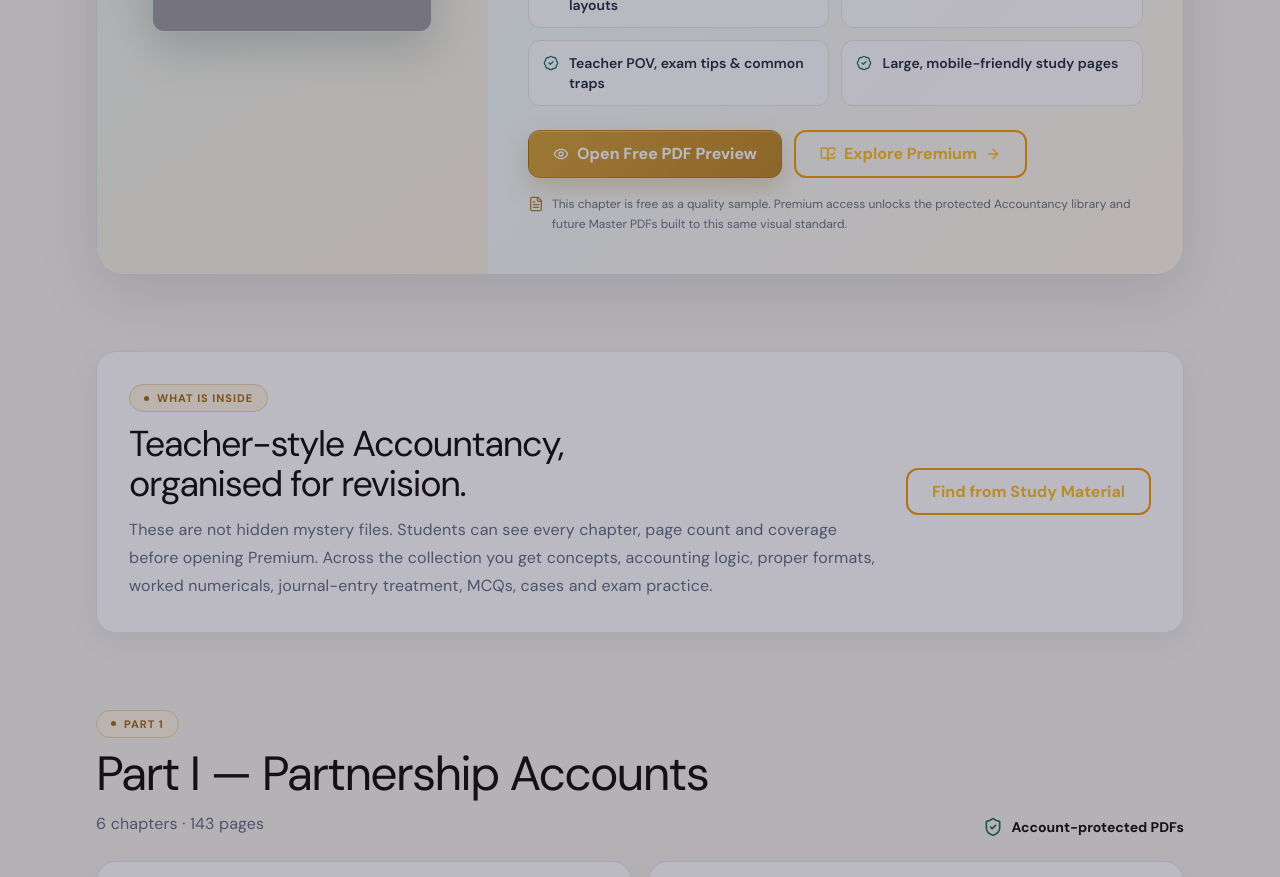
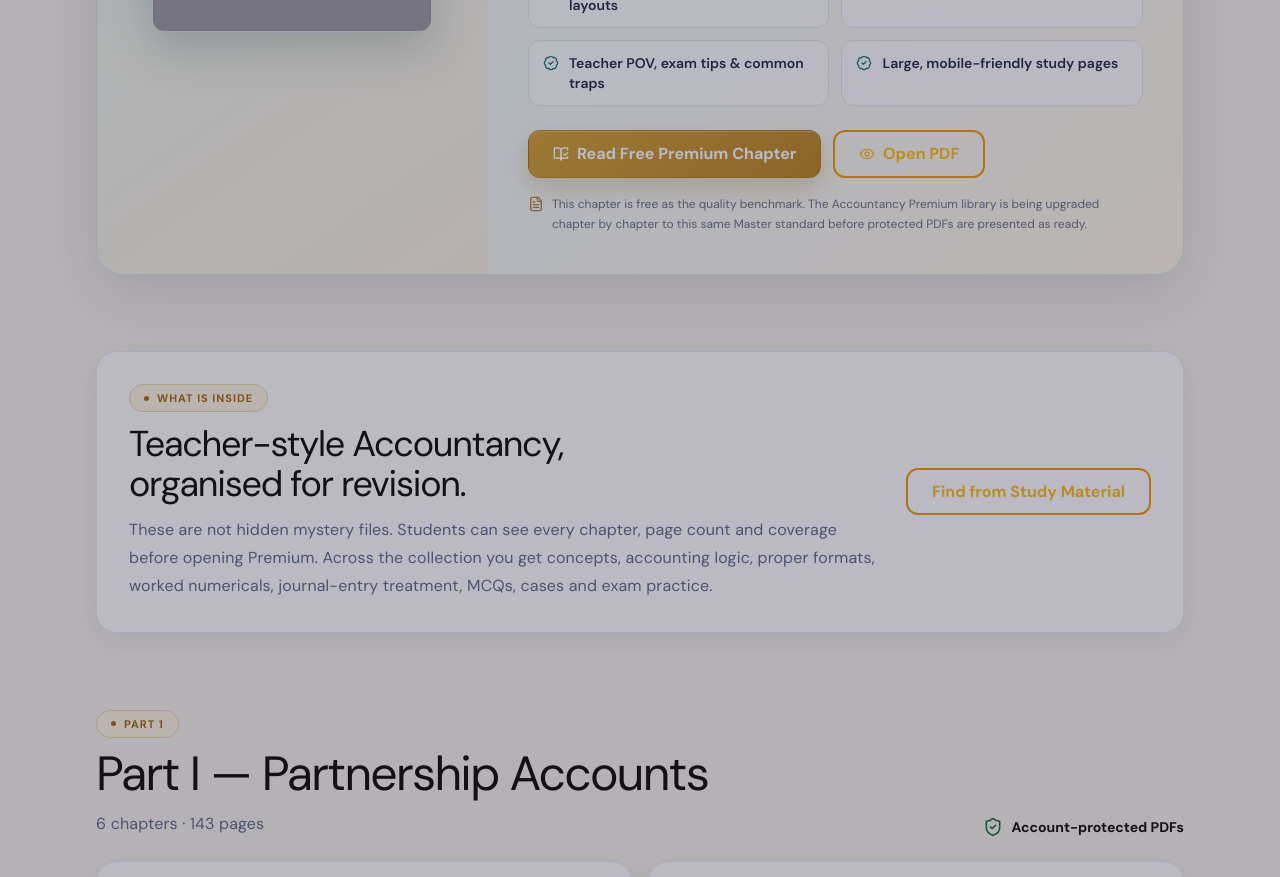
Before and after one commit to infosmitsircommerce-eng/smit-sir-commerce, a React (Vite) app: page /premium/cbse-12-accountancy in a window 1280 px wide. Shown: the part 1160-2037 px from the top of the page. Built offline with nearby package versions, Linux system fonts and the light colour scheme; no server answers; grey boxes are pictures that could not be loaded.

Commit message:
Route premium sample through SEO learning page

```diff
--- a/src/components/premium/AccountancyPremiumPreview.jsx
+++ b/src/components/premium/AccountancyPremiumPreview.jsx
@@ -147,34 +147,33 @@ export default function AccountancyPremiumPreview({ variant = "compact" }) {
             </div>
 
             <div className="flex flex-col sm:flex-row gap-2.5 sm:gap-3 mt-5 sm:mt-6">
+              <Link
+                to="/cbse-class-12-accountancy-financial-ratios-notes"
+                className="btn-primary inline-flex min-h-12 items-center justify-center gap-2"
+                onClick={() =>
+                  void trackEvent("premium_accountancy_sample_landing_click", {
+                    placement: showcase ? "premium_accountancy_page" : "homepage",
+                  })
+                }
+              >
+                <BookOpenCheck className="w-4 h-4" /> Read Free Premium Chapter
+              </Link>
               <a
                 href={ACCOUNTANCY_PREMIUM_SAMPLE_PDF}
                 target="_blank"
                 rel="noopener noreferrer"
                 onClick={openSample}
-                className="btn-primary inline-flex min-h-12 items-center justify-center gap-2"
+                className="btn-secondary inline-flex min-h-12 items-center justify-center gap-2"
               >
-                <Eye className="w-4 h-4" /> Open Free PDF Preview
+                <Eye className="w-4 h-4" /> Open PDF
               </a>
-              <Link
-                to="/premium/cbse-12-accountancy"
-                className="btn-secondary inline-flex min-h-12 items-center justify-center gap-2"
-                onClick={() =>
-                  void trackEvent("premium_accountancy_sample_cta", {
-                    placement: showcase ? "premium_accountancy_page" : "homepage",
-                  })
-                }
-              >
-                <BookOpenCheck className="w-4 h-4" /> Explore Premium
-                <ArrowRight className="w-4 h-4" />
-              </Link>
             </div>
 
             <div className="flex items-start gap-2 mt-4 text-xs leading-5" style={{ color: "#6d7582" }}>
               <FileText className="w-4 h-4 shrink-0 mt-0.5" style={{ color: "#b8872f" }} />
               <span>
-                This chapter is free as a quality sample. Premium access unlocks the protected Accountancy
-                library and future Master PDFs built to this same visual standard.
+                This chapter is free as the quality benchmark. The Accountancy Premium library is being upgraded
+                chapter by chapter to this same Master standard before protected PDFs are presented as ready.
               </span>
             </div>
           </div>
```
